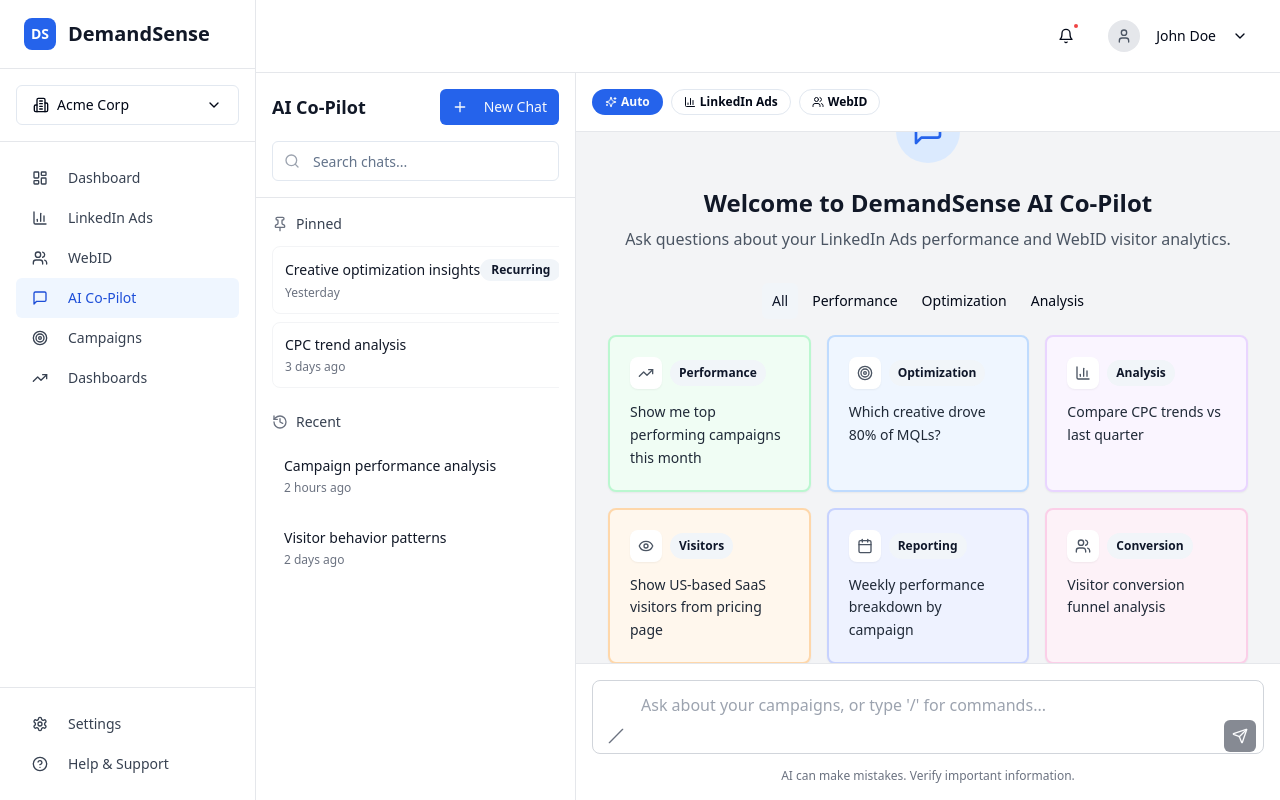
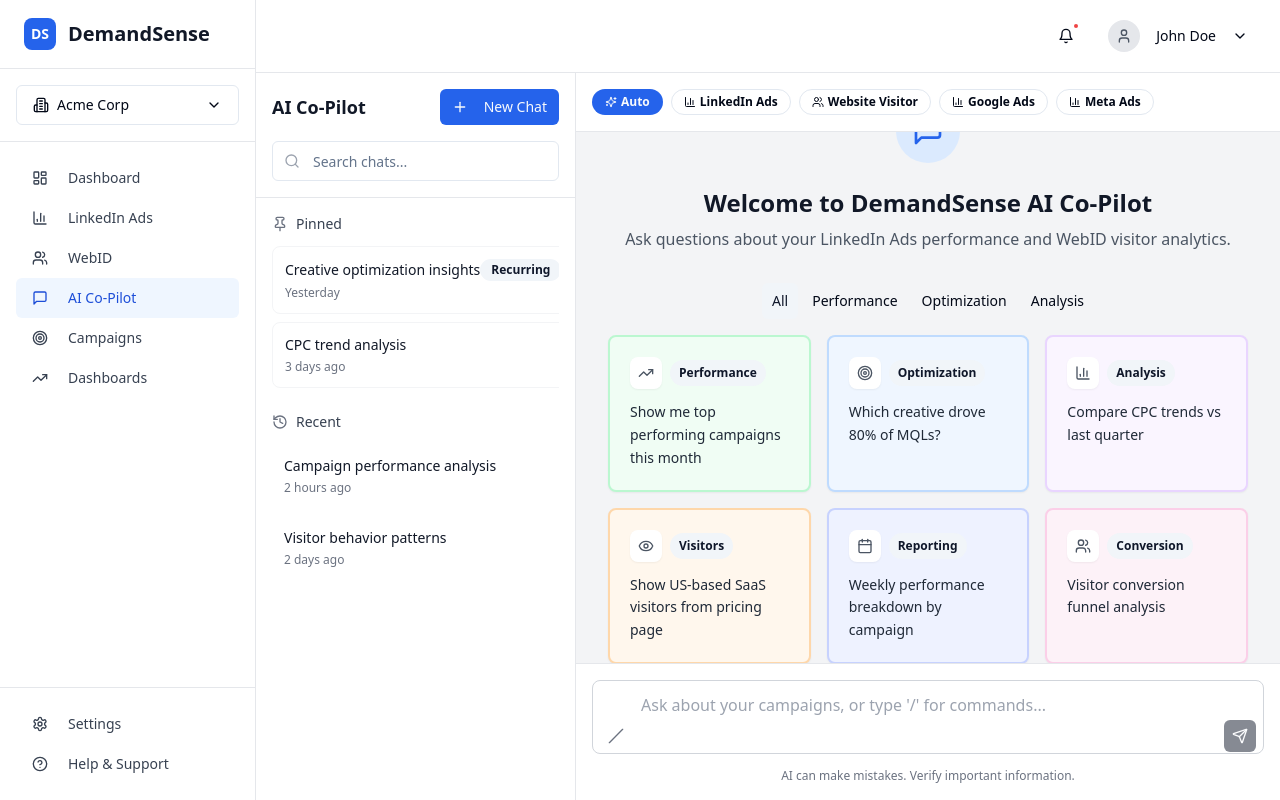
Before and after one commit to cjhlop/AI_AD_HOC_REPORTING, a React (Vite) app: page /ai-chat in a window 1280 px wide. Built offline with nearby package versions, Linux system fonts and the light colour scheme.

Commit message:
[dyad] Add new data sources and update commands - wrote 2 file(s)

```diff
--- a/src/components/CommandMenu.tsx
+++ b/src/components/CommandMenu.tsx
@@ -10,7 +10,9 @@ interface Command {
 
 const commands: Command[] = [
   { name: '/dataset LinkedIn Ads', description: 'Insert LinkedIn Ads data', icon: BarChart2 },
-  { name: '/dataset WebID', description: 'Insert WebID visitor data', icon: Users },
+  { name: '/dataset Website Visitor', description: 'Insert Website Visitor data', icon: Users },
+  { name: '/dataset Google Ads', description: 'Insert Google Ads data', icon: BarChart2 },
+  { name: '/dataset Meta Ads', description: 'Insert Meta Ads data', icon: BarChart2 },
   { name: '/metric Impressions', description: 'Insert Impressions metric', icon: Database },
   { name: '/metric CTR', description: 'Insert Click-Through Rate metric', icon: Database },
   { name: '/metric CPA', description: 'Insert Cost Per Acquisition metric', icon: Database },
--- a/src/pages/AIChat.tsx
+++ b/src/pages/AIChat.tsx
@@ -49,7 +49,9 @@ const AIChat = () => {
   const modules = [
     { id: 'Auto', label: 'Auto', icon: Sparkles },
     { id: 'LinkedIn Ads', label: 'LinkedIn Ads', icon: BarChart3 },
-    { id: 'WebID', label: 'WebID', icon: Users }
+    { id: 'Website Visitor', label: 'Website Visitor', icon: Users },
+    { id: 'Google Ads', label: 'Google Ads', icon: BarChart3 },
+    { id: 'Meta Ads', label: 'Meta Ads', icon: BarChart3 }
   ];
 
   const suggestedPrompts = [
```
